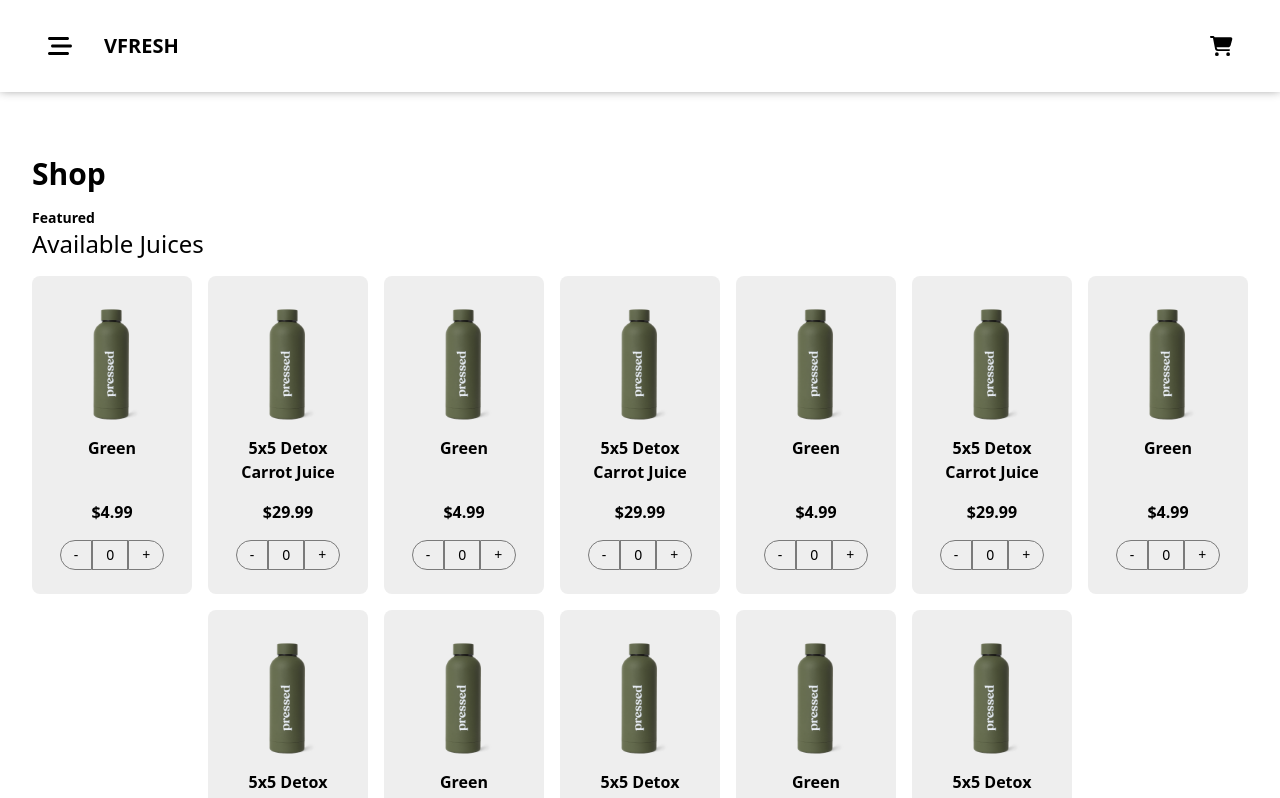
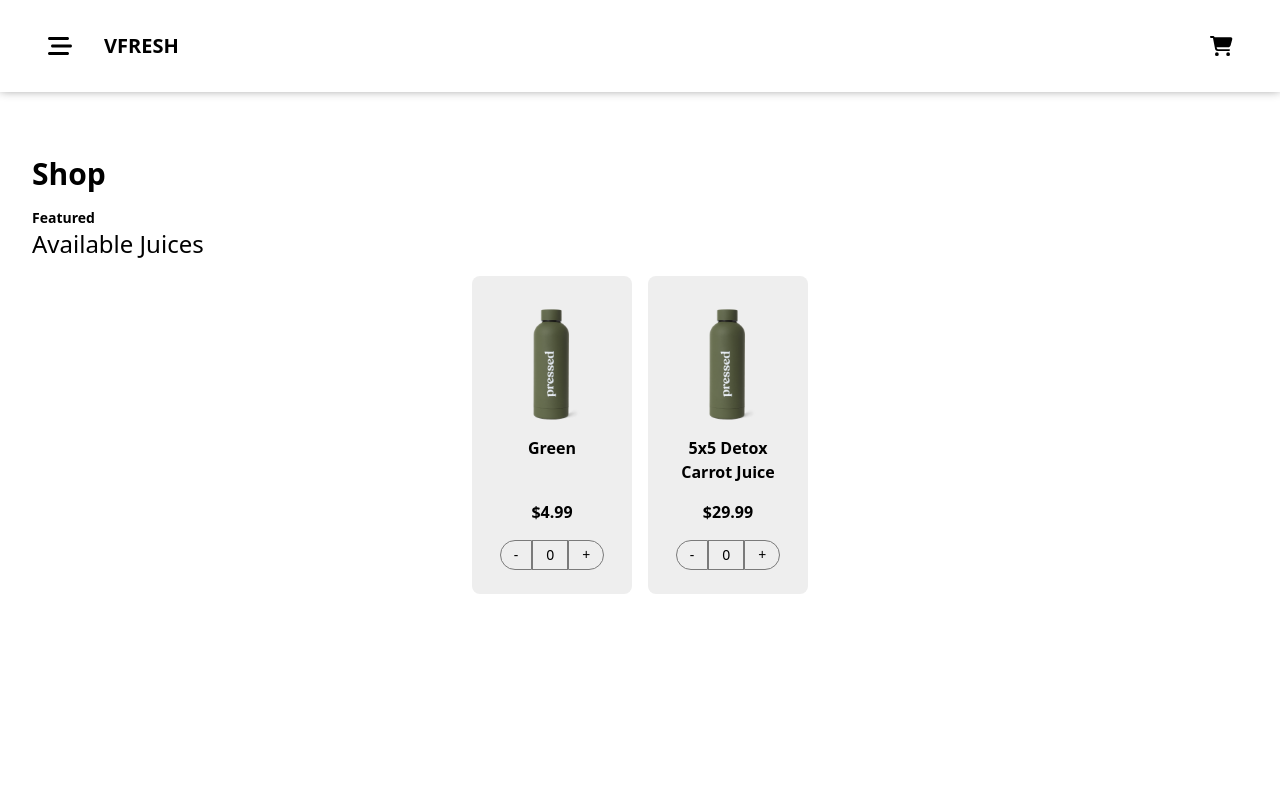
Before and after one commit to Ambiogu22/Lets_Practice, a React (Create React App) app: page /shop in a window 1280 px wide. Shown: the top 798 px of the page. Built offline with nearby package versions, Linux system fonts and the light colour scheme.

Commit message:
Testing Context

```diff
--- a/src/Data/Items.js
+++ /dev/null
@@ -1,126 +0,0 @@
-import GreenPressedBottle from '../assets/greenPressedBottle.png'; //Remove/Change Image
-
-const itemsArray = [
-    {
-        id: 1,
-        title: "Green",
-        image: GreenPressedBottle,
-        price: 4.99,
-        shortDescription: "WIP",
-        LongDescription: "WIP",
-        newItem: false,
-        available: false
-    },
-    {
-        id: 2,
-        title: "5x5 Detox Carrot Juice",
-        image: GreenPressedBottle,
-        price: 29.99,
-        shortDescription: "WIP",
-        LongDescription: "WIP",
-        newItem: false,
-        available: false
-    },
-    {
-        id: 1,
-        title: "Green",
-        image: GreenPressedBottle,
-        price: 4.99,
-        shortDescription: "WIP",
-        LongDescription: "WIP",
-        newItem: false,
-        available: false
-    },
-    {
-        id: 2,
-        title: "5x5 Detox Carrot Juice",
-        image: GreenPressedBottle,
-        price: 29.99,
-        shortDescription: "WIP",
-        LongDescription: "WIP",
-        newItem: false,
-        available: false
-    },
-    {
-        id: 1,
-        title: "Green",
-        image: GreenPressedBottle,
-        price: 4.99,
-        shortDescription: "WIP",
-        LongDescription: "WIP",
-        newItem: false,
-        available: false
-    },
-    {
-        id: 2,
-        title: "5x5 Detox Carrot Juice",
-        image: GreenPressedBottle,
-        price: 29.99,
-        shortDescription: "WIP",
-        LongDescription: "WIP",
-        newItem: false,
-        available: false
-    },
-    {
-        id: 1,
-        title: "Green",
-        image: GreenPressedBottle,
-        price: 4.99,
-        shortDescription: "WIP",
-        LongDescription: "WIP",
-        newItem: false,
-        available: false
-    },
-    {
-        id: 2,
-        title: "5x5 Detox Carrot Juice",
-        image: GreenPressedBottle,
-        price: 29.99,
-        shortDescription: "WIP",
-        LongDescription: "WIP",
-        newItem: false,
-        available: false
-    },
-    {
-        id: 1,
-        title: "Green",
-        image: GreenPressedBottle,
-        price: 4.99,
-        shortDescription: "WIP",
-        LongDescription: "WIP",
-        newItem: false,
-        available: false
-    },
-    {
-        id: 2,
-        title: "5x5 Detox Carrot Juice",
-        image: GreenPressedBottle,
-        price: 29.99,
-        shortDescription: "WIP",
-        LongDescription: "WIP",
-        newItem: false,
-        available: false
-    },
-    {
-        id: 1,
-        title: "Green",
-        image: GreenPressedBottle,
-        price: 4.99,
-        shortDescription: "WIP",
-        LongDescription: "WIP",
-        newItem: false,
-        available: false
-    },
-    {
-        id: 2,
-        title: "5x5 Detox Carrot Juice",
-        image: GreenPressedBottle,
-        price: 29.99,
-        shortDescription: "WIP",
-        LongDescription: "WIP",
-        newItem: false,
-        available: false
-    }
-]
-
-export {itemsArray}
--- /dev/null
+++ b/src/context/Context.js
@@ -0,0 +1,95 @@
+import { createContext } from "react"
+import { useState } from "react"
+import { getItemData } from "../data/Items"
+
+export const AppContext = createContext({
+    items: [],
+    getItemQty: () => {},
+    addQty: () => {},
+    subtractQty: () => {},
+    removeItem: () => {},
+    getTotalCartItems: () => {},
+    getTotalCartCost: () => {}
+})
+
+export const AppProvider = ({children}) => {
+
+    const [cartItems, setCartItems] = useState([]);
+
+    const getItemQty = (id) => {
+        const qty = cartItems.find(item => item.id === id)?.qty
+
+        if (qty === 0){
+            return 0;
+        }
+
+        return qty;
+    }
+
+    const addQty = (id) => {
+        const qty = getItemQty(id)
+
+        if(qty === 0){
+            setCartItems([...cartItems, {id: id, qty: 1}])
+        }else{
+            cartItems.map(item=>item.id === id ? {...item, qty: item.qty + 1} : item)
+        }
+    }
+
+    const subtractQty = (id) => {
+        const qty = getItemQty(id)
+
+        if(qty === 0){
+            removeItem(id)
+        }else{
+            cartItems.map(item=>item.id === id ? {...item, qty: item.qty - 1} : item)
+        }
+    }
+
+    const removeItem = (id) => {
+        setCartItems(cartItems => cartItems.filter(item=>{
+            return item.id != id;
+        }))
+    }
+
+    const getTotalCartItems = () => {
+        let totalItems = 0;
+
+        cartItems.map((cartItem) => {
+            totalItems += cartItem.qty
+        });
+
+        return totalItems;
+    }
+
+    const getTotalCartCost = () => {
+        const totalCost = 0;
+
+        cartItems.map((cartItem) => {
+            const itemData = getItemData(cartItem.id);
+            totalCost += (itemData.price * cartItem.qty);
+        });
+
+        return totalCost;
+    }
+
+    //Functions above
+
+    const contextValues = {
+        items: cartItems,
+        getItemQty,
+        addQty,
+        subtractQty,
+        removeItem,
+        getTotalCartItems,
+        getTotalCartCost
+    }
+
+    return(
+        <AppContext.Provider value={contextValues}>
+            {children}
+        </AppContext.Provider>
+    )
+}
+
+export default AppContext;
--- /dev/null
+++ b/src/data/Items.js
@@ -0,0 +1,36 @@
+import GreenPressedBottle from '../assets/greenPressedBottle.png'; //Remove/Change Image
+
+const itemsArray = [
+    {
+        id: 1,
+        title: "Green",
+        image: GreenPressedBottle,
+        price: 4.99,
+        shortDescription: "WIP",
+        LongDescription: "WIP",
+        newItem: false,
+        available: false
+    },
+    {
+        id: 2,
+        title: "5x5 Detox Carrot Juice",
+        image: GreenPressedBottle,
+        price: 29.99,
+        shortDescription: "WIP",
+        LongDescription: "WIP",
+        newItem: false,
+        available: false
+    }
+]
+
+const getItemData = (id) => {
+    const itemData = itemsArray.find(item.id === id)
+
+    if(itemData === undefined){
+        return undefined
+    }else{
+        return itemData;
+    }
+}
+
+export {itemsArray, getItemData}
--- a/src/pages/Cart.js/Cart.js
+++ b/src/pages/Cart.js/Cart.js
@@ -1,5 +1,5 @@
 import CartItemCard from "./CartItemCard";
-import { itemsArray } from "../../Data/Items";
+import { itemsArray } from "../../data/Items";
 
 const Cart = () => {
     return(
--- a/src/pages/Shop/Shop.js
+++ b/src/pages/Shop/Shop.js
@@ -1,4 +1,4 @@
-import { itemsArray } from "../../Data/Items";
+import { itemsArray } from "../../data/Items";
 import ShopItemCard from "./ShopItemCard";
 
 const Shop = () => {
```
